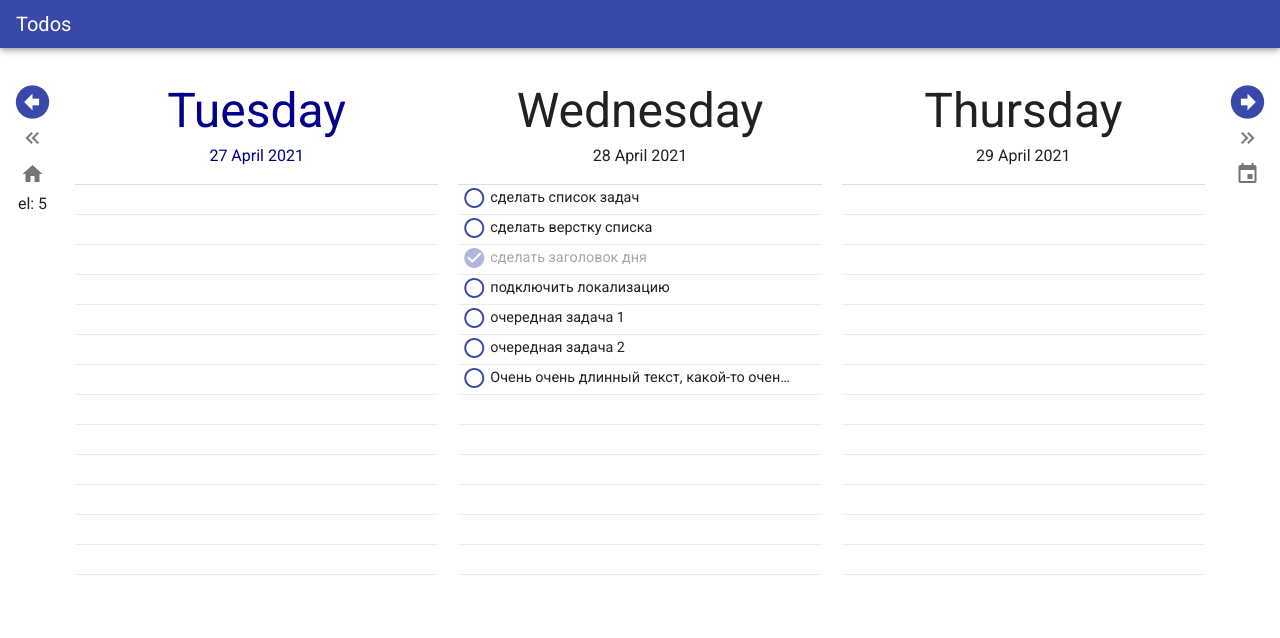
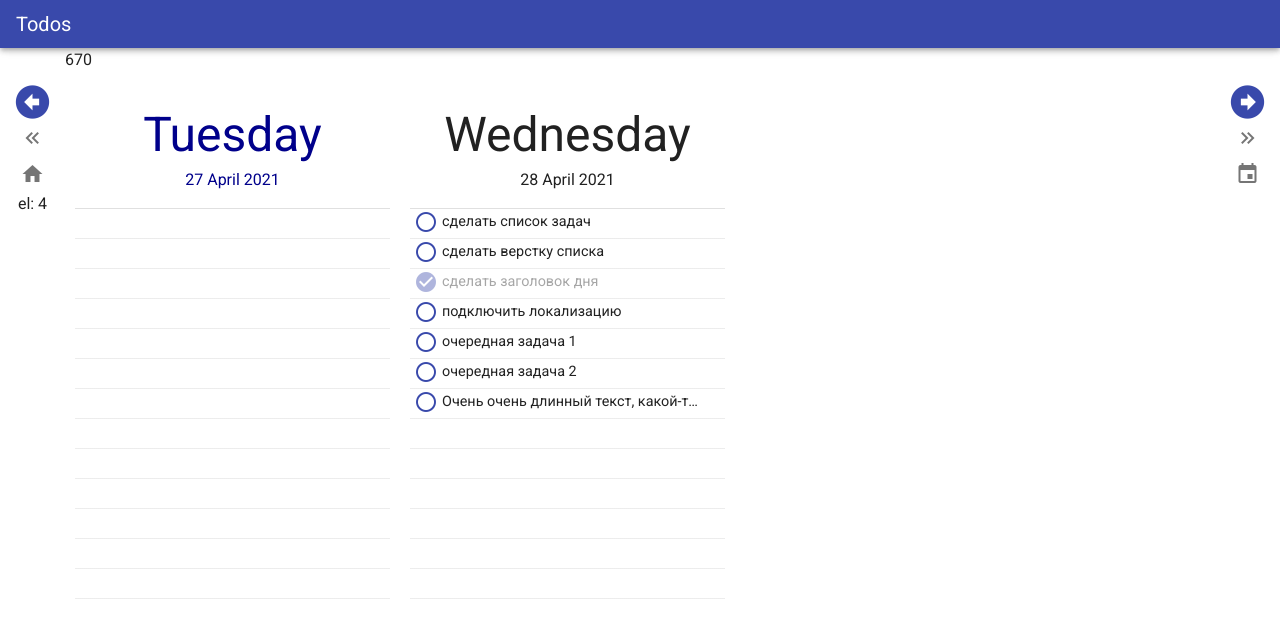
Before and after one commit to menyalin/todo_app_client, a Vue app: page / in a window 1280 px wide. Shown: the top 638 px of the page. Built offline with nearby package versions, Linux system fonts and the light colour scheme.

Commit message:
adaptive complete

```diff
--- a/src/components/todos/carusel/index.vue
+++ b/src/components/todos/carusel/index.vue
@@ -1,5 +1,6 @@
 <template>
-  <div class="todos-wrapper">
+  <div class="todos-wrapper" :style="todosWrapperStyles">
+    {{ caruselWidth }}
     <transition-group
       class="todos"
       name="todos"
@@ -37,11 +38,16 @@ export default {
         width: this.itemWidth + "px",
       };
     },
+    todosWrapperStyles() {
+      return {
+        width: this.caruselWidth + "px",
+      };
+    },
     caruselStyles() {
       return {
         "margin-left": "-" + this.itemWidth + "px",
         "margin-right": "-" + this.itemWidth + "px",
-        // width: this.caruselWidth + this.itemWidth * 2 + "px",
+        width: this.caruselWidth + this.itemWidth * 2 + "px",
       };
     },
   },
@@ -50,10 +56,12 @@ export default {
 <style scoped>
 .todos-wrapper {
   overflow: hidden;
+  height: 100%;
 }
 .todos {
   display: flex;
   flex-wrap: nowrap;
+  justify-content: center;
 }
 .todos-move {
   transition: transform 0.7s;
@@ -69,11 +77,11 @@ export default {
 }
 .todos-enter-right {
   opacity: 0.7;
-  transform: translateX(200%);
+  transform: translateX(100%);
 }
 .todos-enter-left {
   opacity: 0.7;
-  transform: translateX(-200%);
+  transform: translateX(-100%);
 }
 .todos-enter-to {
   opacity: 1;
--- a/src/components/todos/index.vue
+++ b/src/components/todos/index.vue
@@ -10,7 +10,9 @@
           <v-icon x-large> mdi-arrow-left-bold-circle </v-icon>
         </v-btn>
         <v-btn
-          @click="shiftDate({ count: -slidesOnScreen, slides: slidesOnScreen })"
+          @click="
+            shiftDate({ count: -slidesOnScreen + 2, slides: slidesOnScreen })
+          "
           icon
         >
           <v-icon> mdi-chevron-double-left </v-icon>
@@ -41,7 +43,9 @@
           <v-icon x-large> mdi-arrow-right-bold-circle </v-icon>
         </v-btn>
         <v-btn
-          @click="shiftDate({ count: slidesOnScreen, slides: slidesOnScreen })"
+          @click="
+            shiftDate({ count: slidesOnScreen - 2, slides: slidesOnScreen })
+          "
           icon
         >
           <v-icon> mdi-chevron-double-right </v-icon>
@@ -102,7 +106,7 @@ export default {
       this.setDate({ newDate, slides: this.slidesOnScreen });
     },
     resizeCarusel() {
-      this.caruselWidth = this.caruselEl.offsetWidth;
+      this.caruselWidth = window.screen.width - 130;
       this.$store.dispatch("initTodoDays", this.slidesOnScreen);
     },
     resetCurrentDate() {
```
